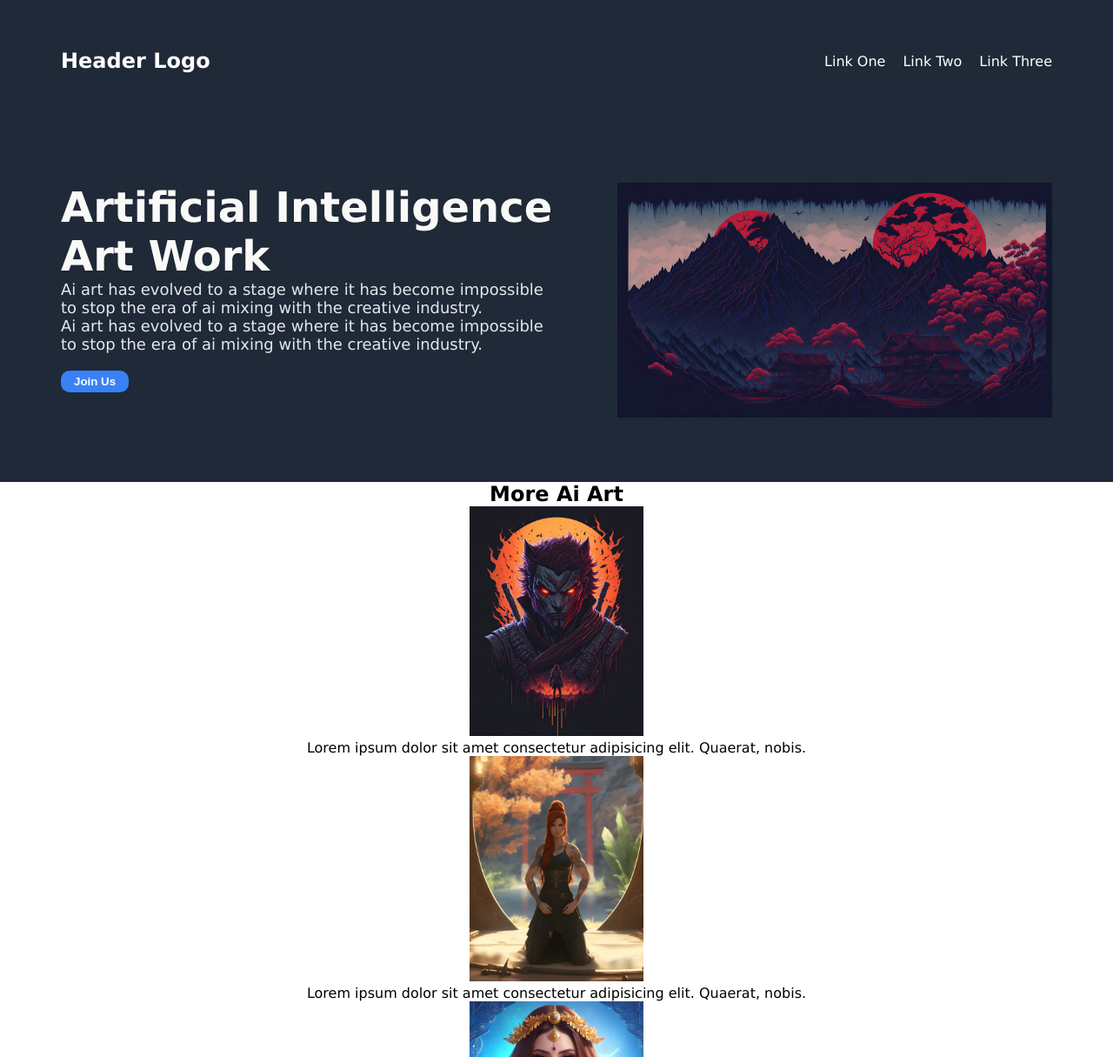
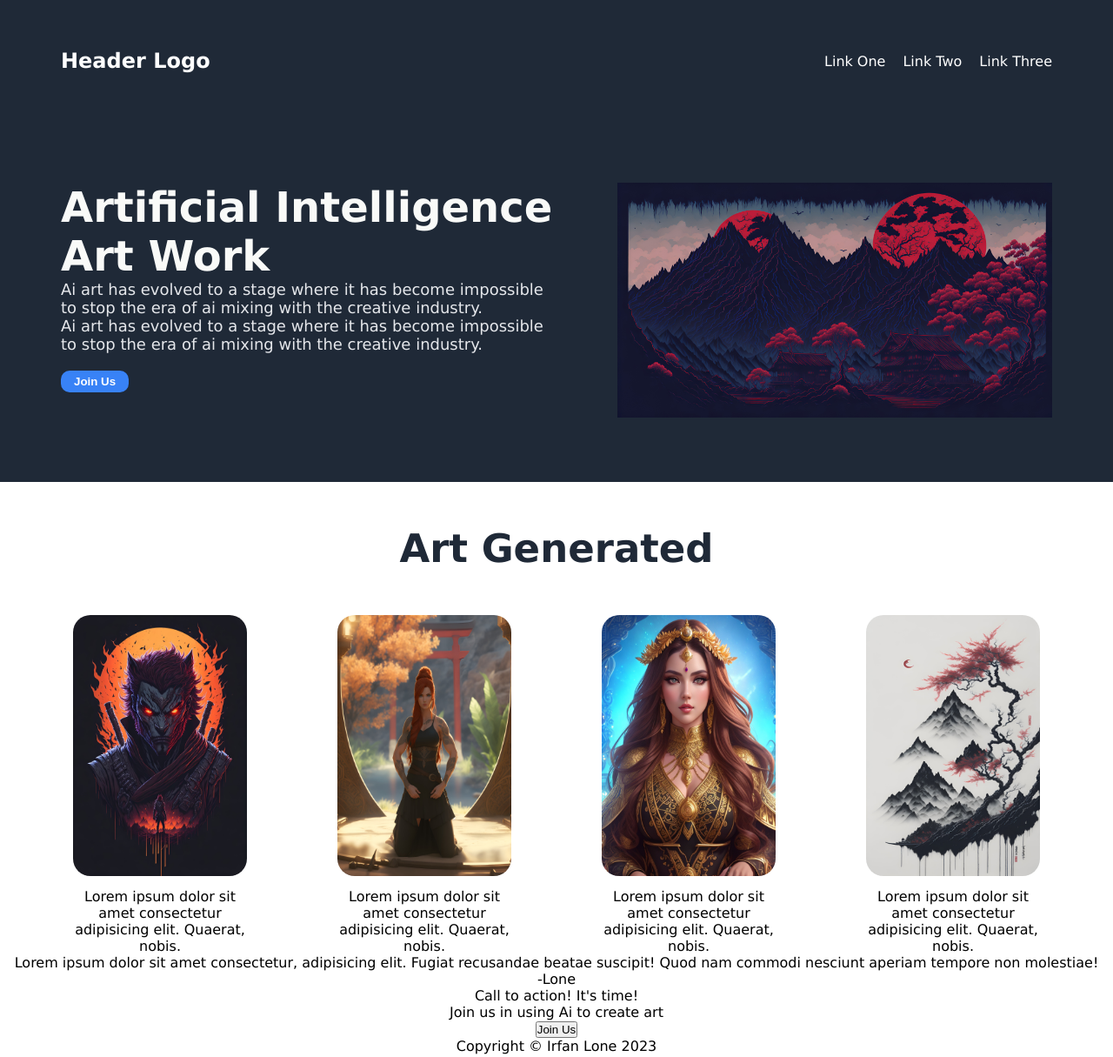
Before and after one commit to Lone2000/Landing-Page, a plain HTML site: page index.html in a window 1280 px wide. Shown: the top 1215 px of the page at 87% size. Drawn offline with Linux system fonts and the light colour scheme.

Commit message:
Section 3 styles completed

```diff
--- a/index.html
+++ b/index.html
@@ -39,7 +39,7 @@
 
     <div class="sub-showcase">
         <div class="title">
-            <h2>More Ai Art</h2>
+            <h2>Art Generated</h2>
         </div>
         <div class="container">
             <div class="art">
--- a/style.css
+++ b/style.css
@@ -73,3 +73,32 @@ ul a{
 .hero-showcase img{
     max-width: 500px;
 }
+
+
+
+/*  Section 2 */
+.container{
+    display: flex;
+    gap: 20px;
+    justify-content: space-evenly;
+    align-items: center;
+}
+
+.sub-showcase .title{
+    font-size: 30px;
+    font-weight: bolder;
+    color: #1F2937;
+    margin: 50px 0 ;
+}
+.art{
+    max-width: 200px;
+}
+
+.art .text{
+    margin-top: 10px;
+}
+
+.art img{
+    height: 300px;
+    border-radius: 20px;
+}
```
